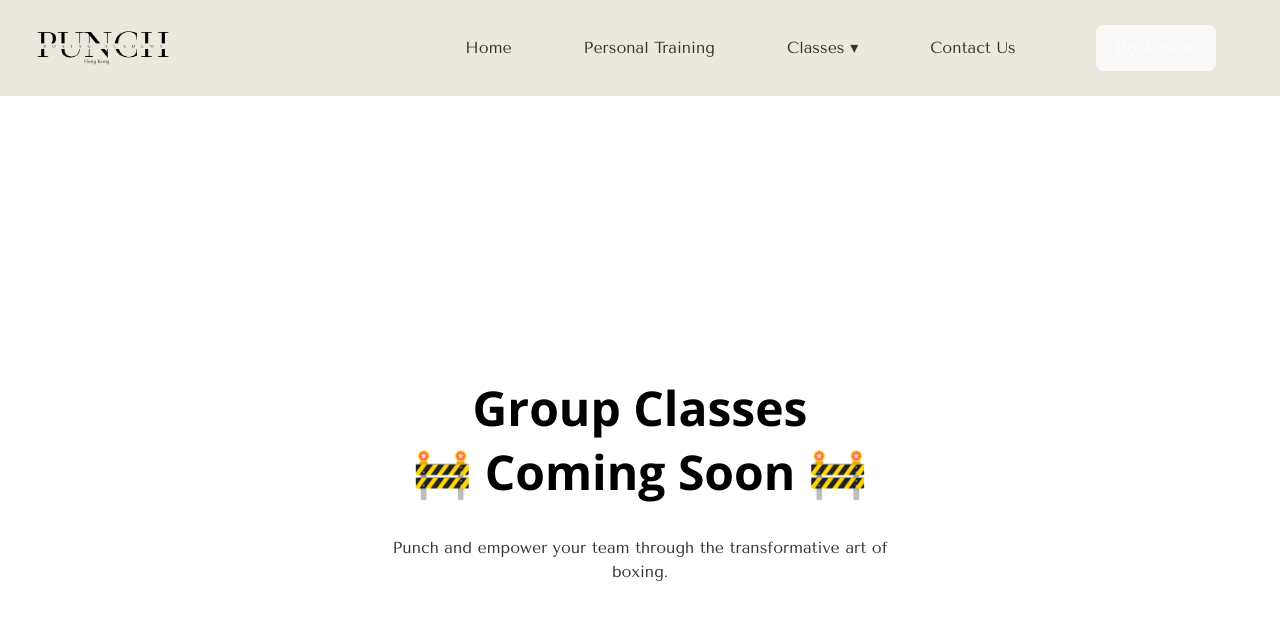
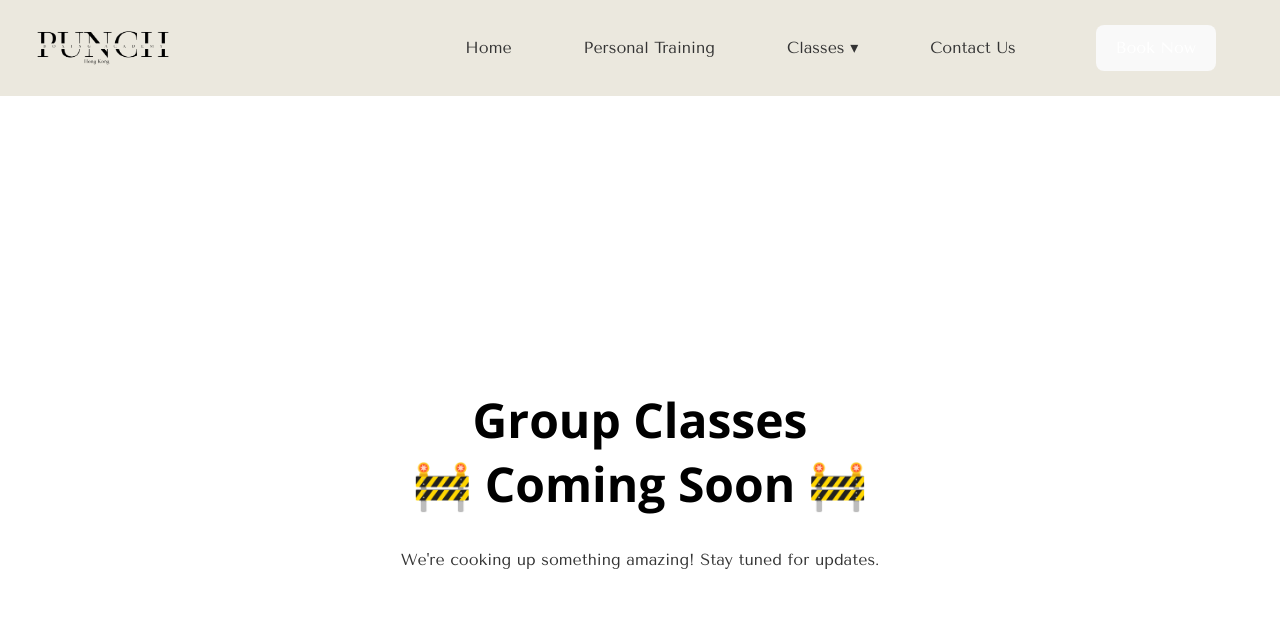
Before and after one commit to csolatorio/punch-website, a React (Vite) app: page /group-classes in a window 1280 px wide. Shown: the top 620 px of the page. Built offline with nearby package versions, Linux system fonts and the light colour scheme.

Commit message:
updated homepage

```diff
--- a/src/components/group-classes.tsx
+++ b/src/components/group-classes.tsx
@@ -1,7 +1,6 @@
 import React from "react";
 import { motion } from "framer-motion";
 import Navbar from "./navbar";
-// import { div } from "framer-motion/client";
 
 const ComingSoon: React.FC = () => {
   return (
@@ -21,8 +20,7 @@ const ComingSoon: React.FC = () => {
             🚧 Coming Soon 🚧
           </h1>
           <p className="text-gray-300 text-lg sm:text-xl mt-10 mb-6">
-            Punch and empower your team through the transformative art of
-            boxing.
+            We're cooking up something amazing! Stay tuned for updates.
           </p>
           <div className="flex justify-center">
             {/* <button className="px-6 py-2 bg-indigo-600 hover:bg-indigo-500 text-white rounded-2xl shadow-lg transition duration-300">
```
